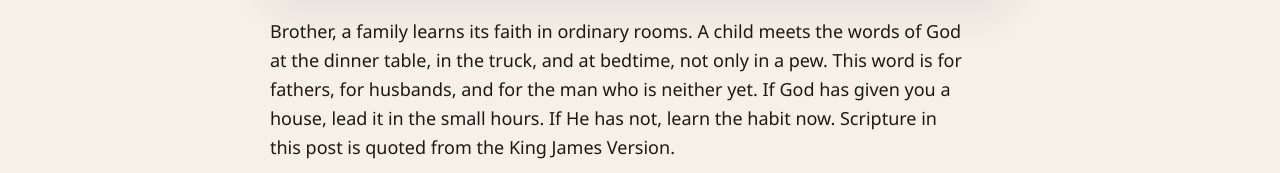
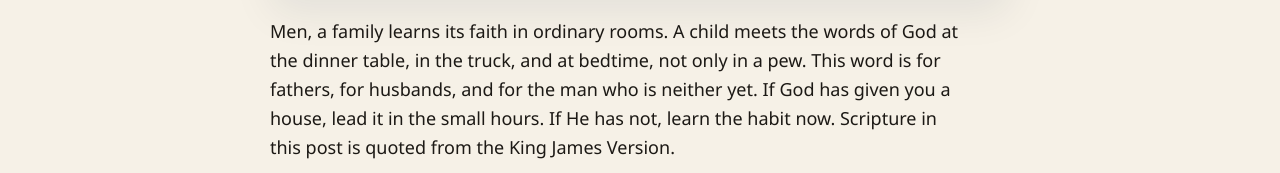
Before and after one commit to Schulwitz10/dadsforchrist.github.io, a plain HTML site: page blog/2026-11-03-teach-them-diligently.html in a window 1280 px wide. Shown: the part 727-900 px from the top of the page. Drawn offline with Linux system fonts and the light colour scheme.

Commit message:
Address the November 3 post to Men. (#11)
Co-authored-by: Cursor Agent <cursoragent@cursor.com>
Co-authored-by: Schulwitz10 <Schulwitz10@users.noreply.github.com>

```diff
--- a/blog/2026-11-03-teach-them-diligently.html
+++ b/blog/2026-11-03-teach-them-diligently.html
@@ -63,7 +63,7 @@
           </picture>
         </figure>
         <div class="post-body">
-          <p>Brother, a family learns its faith in ordinary rooms. A child meets the words of God at the dinner table, in the truck, and at bedtime, not only in a pew. This word is for fathers, for husbands, and for the man who is neither yet. If God has given you a house, lead it in the small hours. If He has not, learn the habit now. Scripture in this post is quoted from the King James Version.</p>
+          <p>Men, a family learns its faith in ordinary rooms. A child meets the words of God at the dinner table, in the truck, and at bedtime, not only in a pew. This word is for fathers, for husbands, and for the man who is neither yet. If God has given you a house, lead it in the small hours. If He has not, learn the habit now. Scripture in this post is quoted from the King James Version.</p>
           <p>Moses set the pattern before Israel crossed into the land. Love for the Lord comes first. Then His words are taught through an ordinary day.</p>
           <blockquote class="scripture">
             <p>“And thou shalt love the LORD thy God with all thine heart, and with all thy soul, and with all thy might. And these words, which I command thee this day, shall be in thine heart: And thou shalt teach them diligently unto thy children, and shalt talk of them when thou sittest in thine house, and when thou walkest by the way, and when thou liest down, and when thou risest up.”</p>
```
